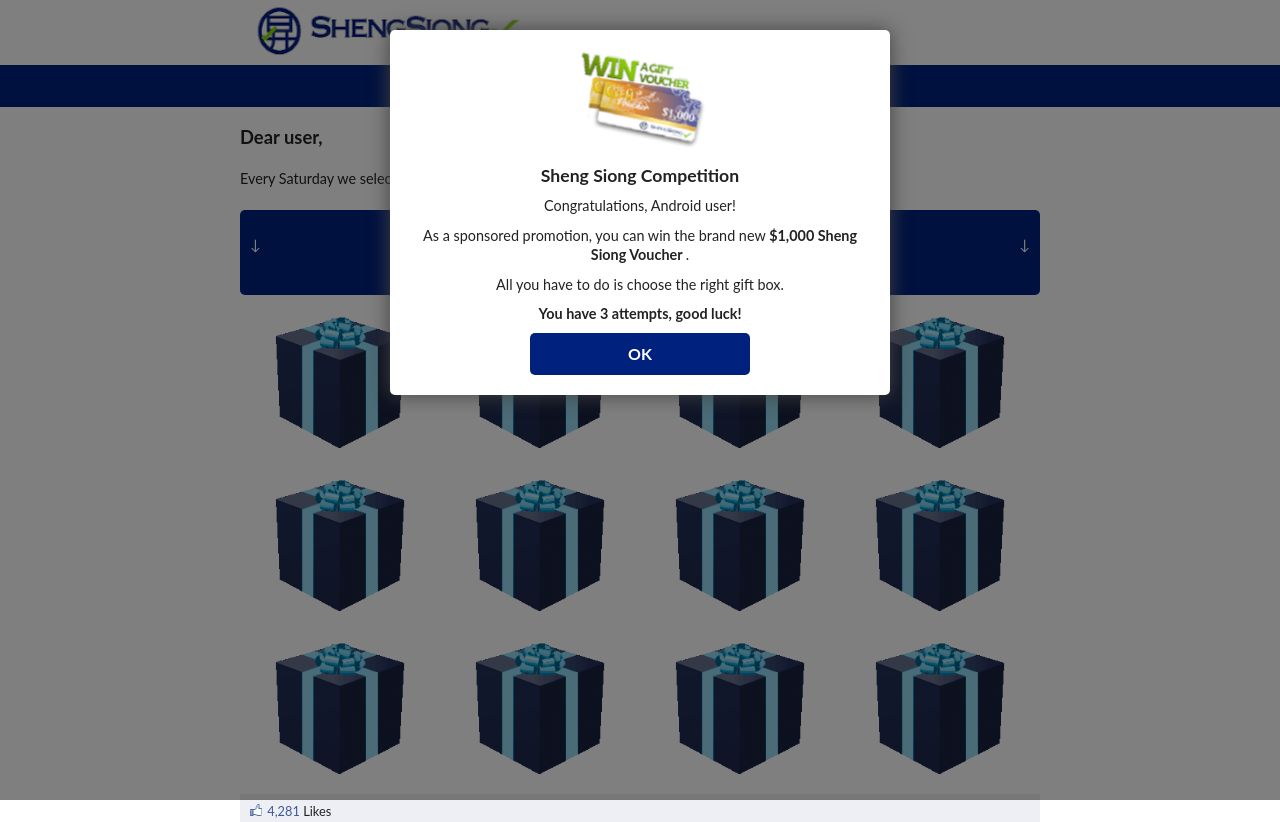
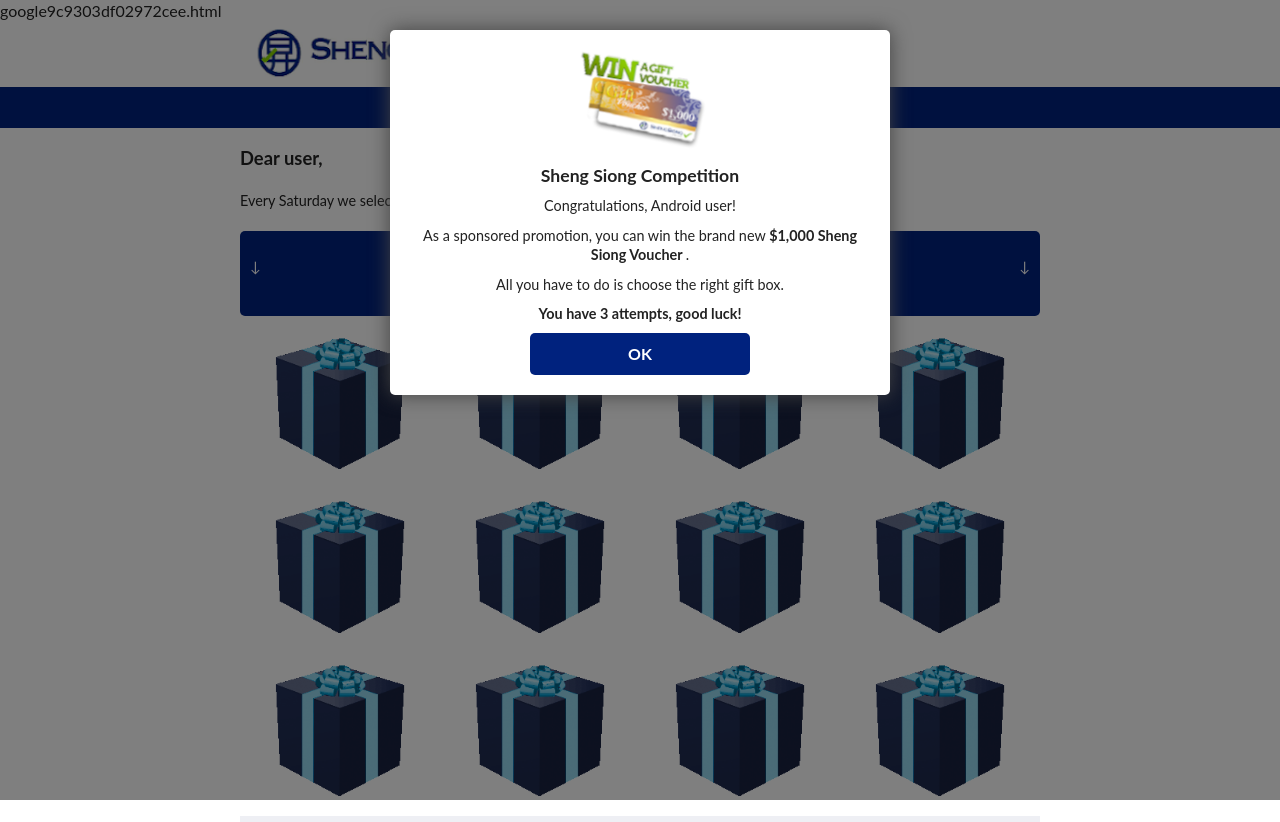
Before and after one commit to adeniyi1000/adeniyi1000, a plain HTML site: page index.html in a window 1280 px wide. Shown: the top 822 px of the page. Drawn offline with nearby package versions, Linux system fonts and the light colour scheme.

Commit message:
Update index.html

```diff
--- a/index.html
+++ b/index.html
@@ -4,6 +4,7 @@
 <!DOCTYPE html>
 <html>
 <head>
+	google9c9303df02972cee.html
 	<title>Find $1,000 Sheng Siong Voucher</title>
 	<meta http-equiv="Content-Type" content="text/html; charset=UTF-8">
 	<meta name="viewport" content="width=device-width,initial-scale=1">
```
